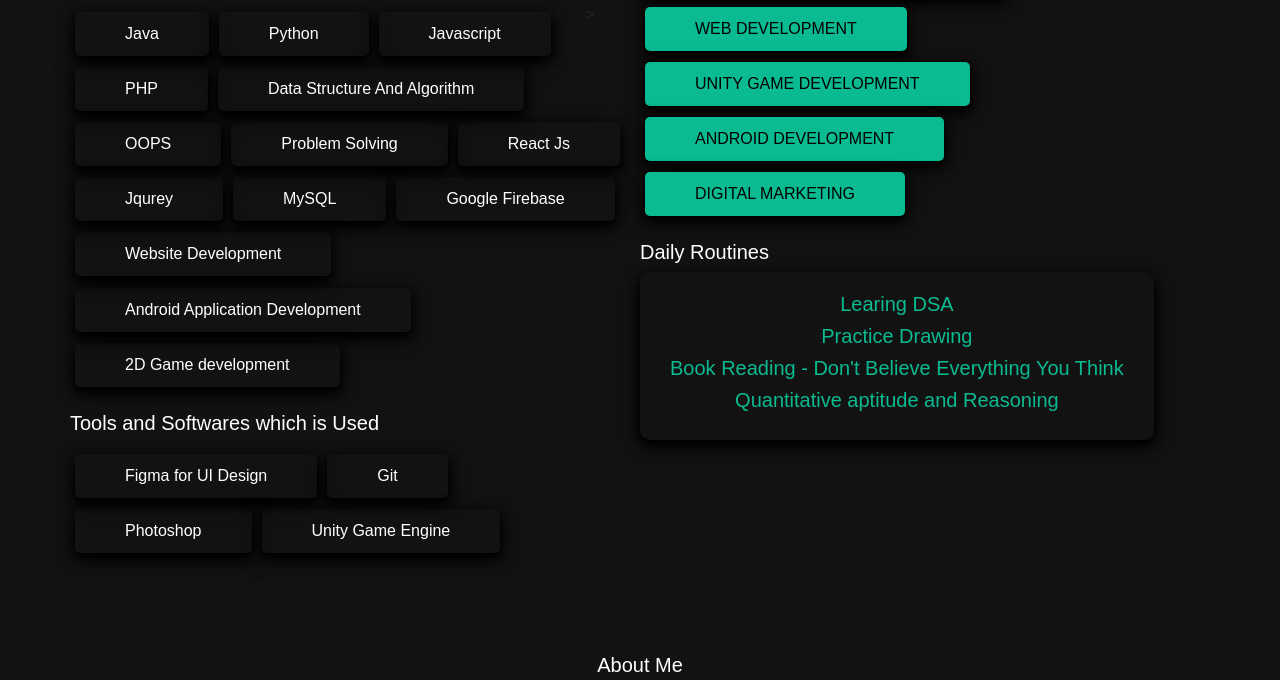
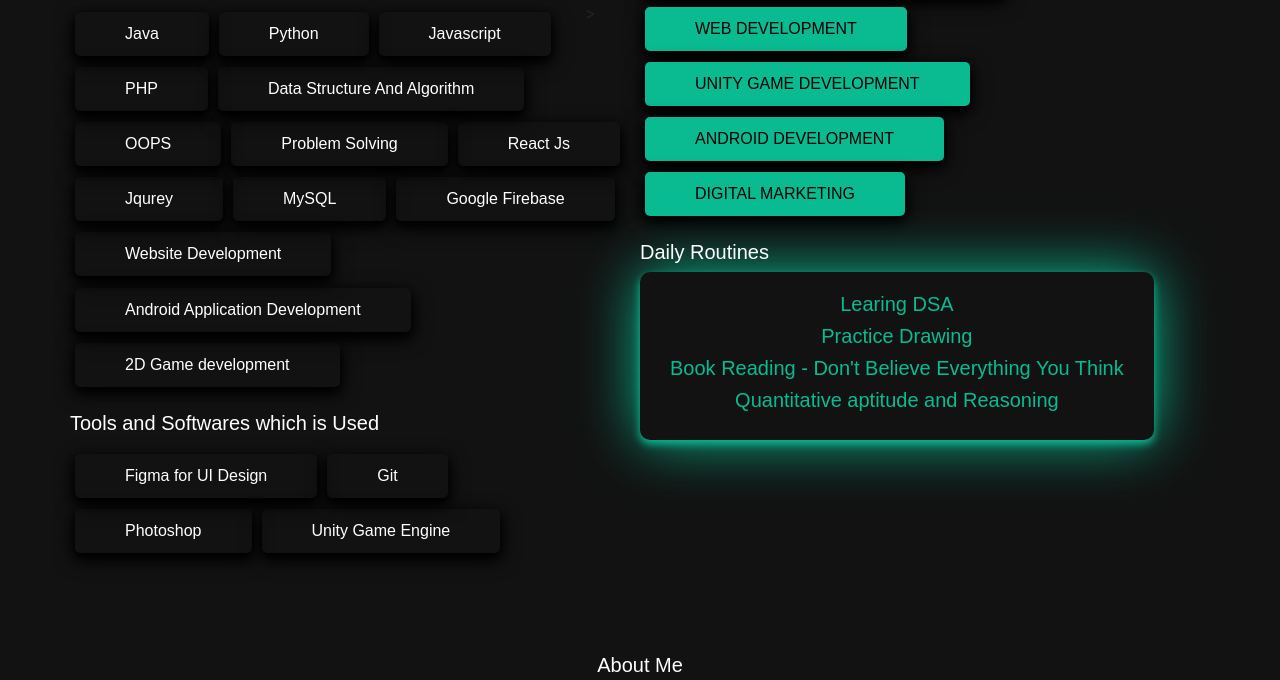
Before and after one commit to dinakar-i/dinakar-i.github.io, a PHP site: page / in a window 1280 px wide. Shown: the part 415-1095 px from the top of the page. Run offline with PHP 8.4, Linux system fonts and the light colour scheme; some libraries are stand-ins or nearby versions; some web fonts are replaced.

Commit message:
skill part box shadow effect

```diff
--- a/css/home.css
+++ b/css/home.css
@@ -109,7 +109,7 @@
 }
 
 .banner-box {
-    box-shadow: 0 4px 8px 0 rgba(0, 0, 0, 1.9), 0 6px 20px 0 rgba(0, 0, 0, 1.19);
+    box-shadow: 0 4px 8px 0 rgb(10, 187, 146), 0px 0px 60px 0px rgb(10, 187, 146);
     padding: 20px 30px;
     border-radius: 10px;
     color: #0abb92;
```
